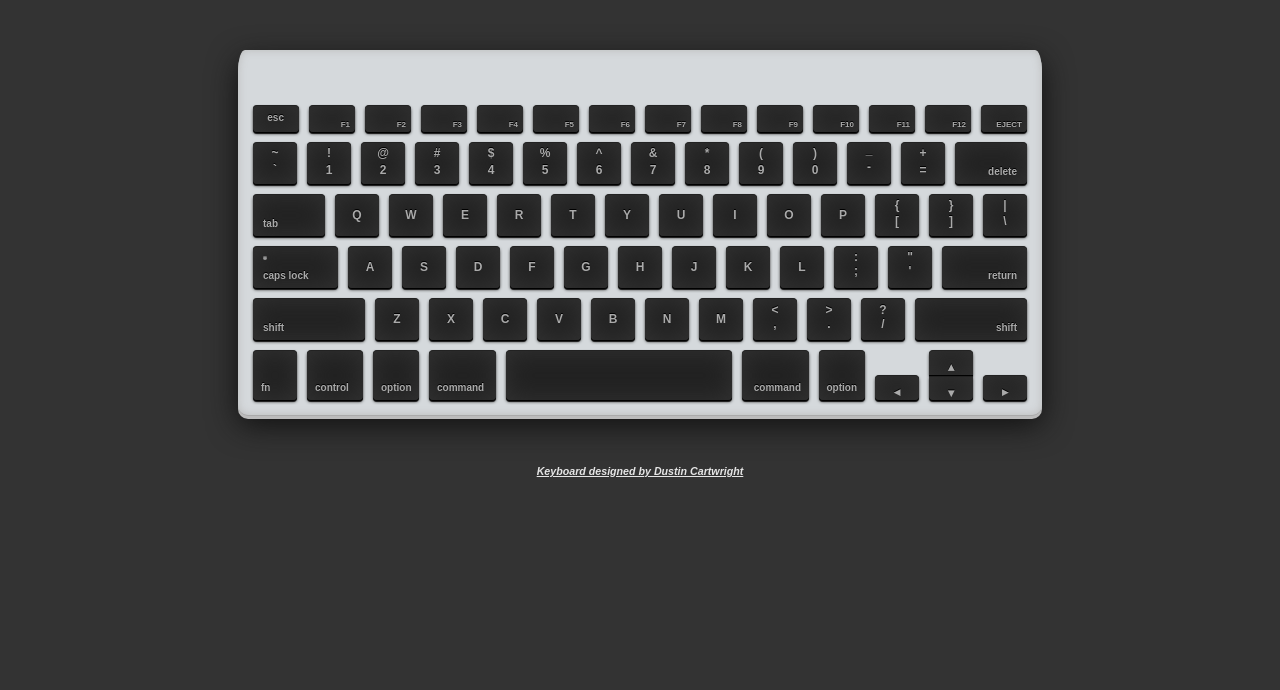
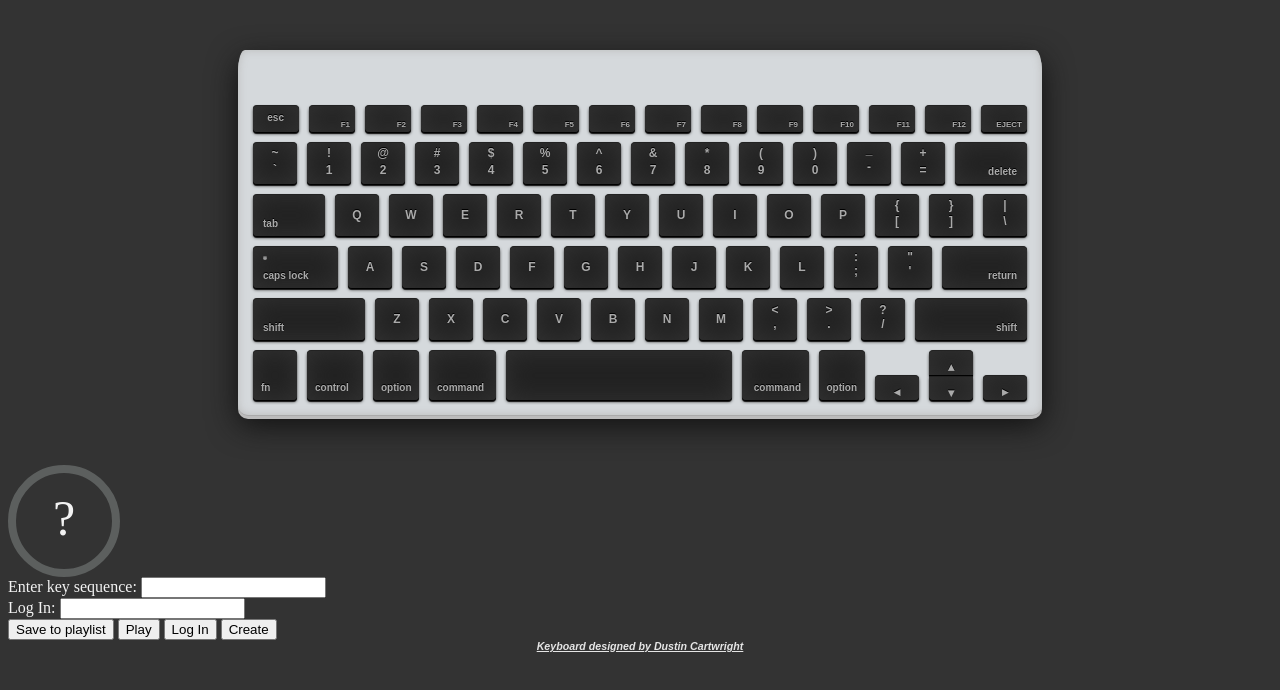
Before and after one commit to Bearinawolfpack/KeypressFrontend, a plain HTML site: page index.html in a window 1280 px wide. Drawn offline with Linux system fonts and the light colour scheme; no server answers.

Commit message:
killed it almost

```diff
--- a/index.css
+++ b/index.css
@@ -260,3 +260,39 @@ ul, ol {padding: 0px; margin: 0;}
 
         /* For IE 6/7 (trigger hasLayout) */
         .cf {zoom:1;}
+
+        .fancy {
+            /* Within a circle, centered text looks prettier. */
+            text-align : center;
+
+            /* color : rgb(30,100,70) */
+            /* Let's avoid our text touching the border. As
+               our text will still flow in a square, it looks
+               nicer that way, giving the feeling that it's a "real"
+               circle. */
+            padding : 1em;
+
+            /* The border will make the circle visible.
+               You could also use a background, as
+               backgrounds are clipped by border radius */
+            border : 0.5em solid rgb(92, 95, 94);
+
+            /* Let's make sure we have a square.
+               If it's not a square, we'll get an
+               ellipsis rather than a circle ;) */
+            width  : 4em;
+            height : 4em;
+
+            /* and let's turn the square into a circle */
+            border-radius: 100%;
+          }
+          #fancy-span{
+
+              font-size: 50px;
+              color: #f3f3f3;
+              /* margin-right: 1em; */
+          }
+
+          .form-text{
+            color: #f3f3f3
+          }
--- a/index.html
+++ b/index.html
@@ -223,6 +223,26 @@
             </ul>
         </div>
 
+        <div class="fancy"><span id='fancy-span'>?</span></div>
+
+        <form action=“” method=“get” class=“form”>
+            <div class=“form”>
+              <label for=“sequence” class='form-text'>Enter key sequence: </label>
+              <input type=“text” name=“sequence” id=“sequence-field” required>
+            </div>
+            <div class=“form”>
+              <label for=“log-in” class='form-text'>Log In: </label>
+              <input type=“text” name=“log-in” id=“log-in-field” required>
+            </div>
+            <div class=“form”>
+                <button type=“submit” id='save'>Save to playlist</button>
+              <button id='play-button'>Play</button>
+              <button id='log-in'>Log In</button>
+              <button type=“submit” id='create'>Create</button>
+            </div>
+          </form>
+
+
         <cite>
             <a href='codepen.io/dustinliamc/pen/eAhDo' >Keyboard designed by Dustin Cartwright</a>
         </cite>
--- a/index.js
+++ b/index.js
@@ -1,5 +1,7 @@
 document.addEventListener("DOMContentLoaded", (event) => {
     const url = 'http://localhost:3000/playlists'
+    const userForm = document.querySelector('form')
+    console.log(userForm)
 
 
 
@@ -7,16 +9,52 @@ document.addEventListener("DOMContentLoaded", (event) => {
     .then(resp => resp.json())
     .then(playlists => playlists)
 
+    function postUser(url, newUserObj){
+        fetch(url, {
+            method: "POST",
+            headers:
+            {
+                "Content-Type": "application/json",
+                "Accept": "application/json"
+            },
+            body: JSON.stringify(newUserObj)
+        })
+        .then(resp => resp.json())
+        .then(addedUser => renderNewUser(addedUser))
+    }
+
+    userForm.addEventListener('submit', (e)=>{
+        console.log(e)
+    })
 
 
 
-	document.addEventListener("keydown", (event) => {
-        const sound = event.code
-        const playSound = document.getElementById(sound)
-        console.log(playSound)
-            playSound.play()
+    // function postMonster(url, newMonsterObject){
+    //     fetch(url, {
+    //         method: "POST",
+    //         headers:
+    //         {
+    //         "Content-Type": "application/json",
+    //         "Accept": "application/json"
+    //         },
+    //         body: JSON.stringify(newMonsterObject)
+    //     })
+    //     .then(resp => resp.json())
+    //     .then(monsterThatWasAdded => renderMonster(monsterThatWasAdded))
+    // }
 
-    });
+    // monsterCollection.addEventListener('submit', function(e){
+    //     e.preventDefault()
+
+    //     const newMonster = {
+    //         name: e.target.querySelector('#name').value,
+    //         age: e.target.querySelector('#age').value,
+    //         description: e.target.querySelector('#description').value
+    //     }
+
+    //     postMonster('http://localhost:3000/monsters', newMonster)
+    //     monsterCollection.reset()
+    // })
 
 
 
@@ -27,4 +65,37 @@ document.addEventListener("DOMContentLoaded", (event) => {
 
 
 
+	// document.addEventListener("keydown", (event) => {
+    //     const sound = event.code
+    //     // console.log(event.code)
+    //     const playSound = document.getElementById(sound)
+    //     const fancySpan = document.getElementById('fancy-span')
+    //     fancySpan.innerText = event.key.toUpperCase()
+    //      playSound.play()
+
+    // });
+
+    // document.addEventListener('click', (e) => {
+    //     // if(){}
+    //     // console.dir(e.target.parentElement.attributes[1])
+    //     const keyboardLi = document.querySelector('li')
+    //     // console.log(keyboardLi)
+    //     // console.log(e.target.parentElement)
+    //     const fancySpan = document.getElementById('fancy-span')
+    //     const eventTarget = e.target.innerText
+    //     const playSound = document.getElementById(`Key${eventTarget}`)
+    //     playSound.play()
+    //      fancySpan.innerText = eventTarget
+
+    //     console.log(e.target.innerText)
+    //  })
+
+
+
+
+
+
+
+
+
 });
```
Also changed, not shown: 2 other files.
